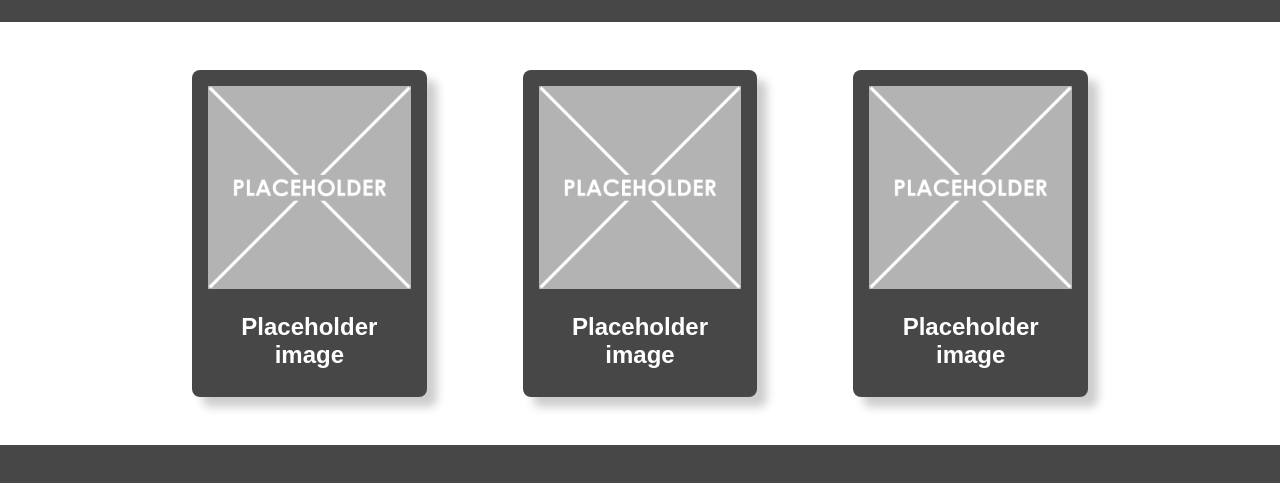
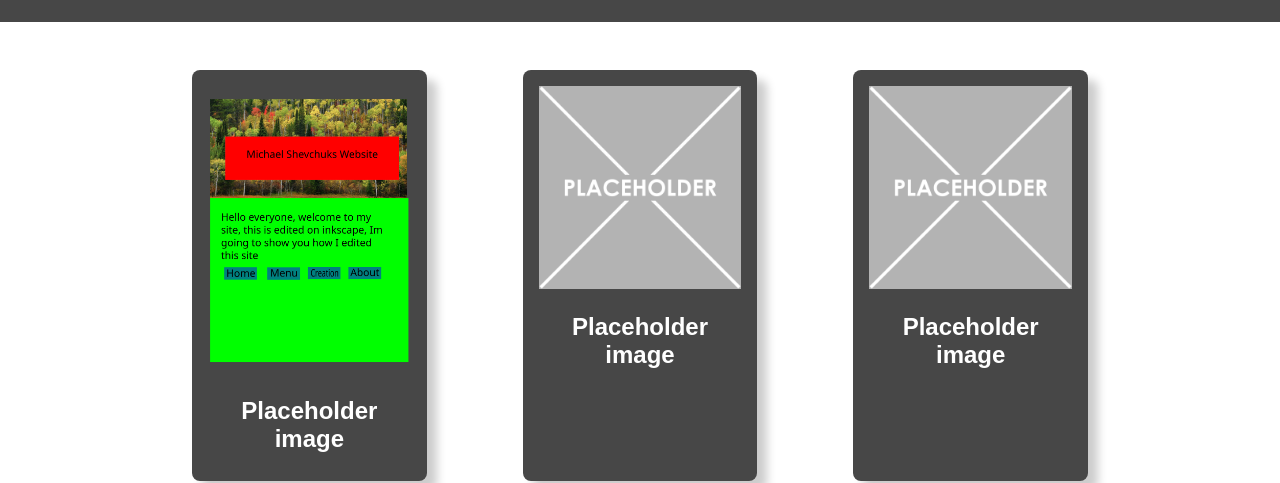
Before and after one commit to MichaelShevchuk/MyYear10Website, a plain HTML site: page index.html in a window 1280 px wide. Shown: the part 319-802 px from the top of the page. Drawn offline with Linux system fonts and the light colour scheme.

Commit message:
https://github.com/MichaelShevchuk/MyYear10Website.git

```diff
--- a/index.html
+++ b/index.html
@@ -26,7 +26,7 @@
         <div class="topic-content">
             <!-- one "card" which includes an image with a text below it -->
             <div class="topic-card">
-                <img src="images/placeholder-1024x1024.png" alt="change this too!">
+                <img src="website.svg 2.png" alt="change this too!">
                 <h2 class="topic-card-text">Placeholder image</h2>
             </div>
             <div class="topic-card">
```
Also changed, not shown: website.svg 2.png (added).
